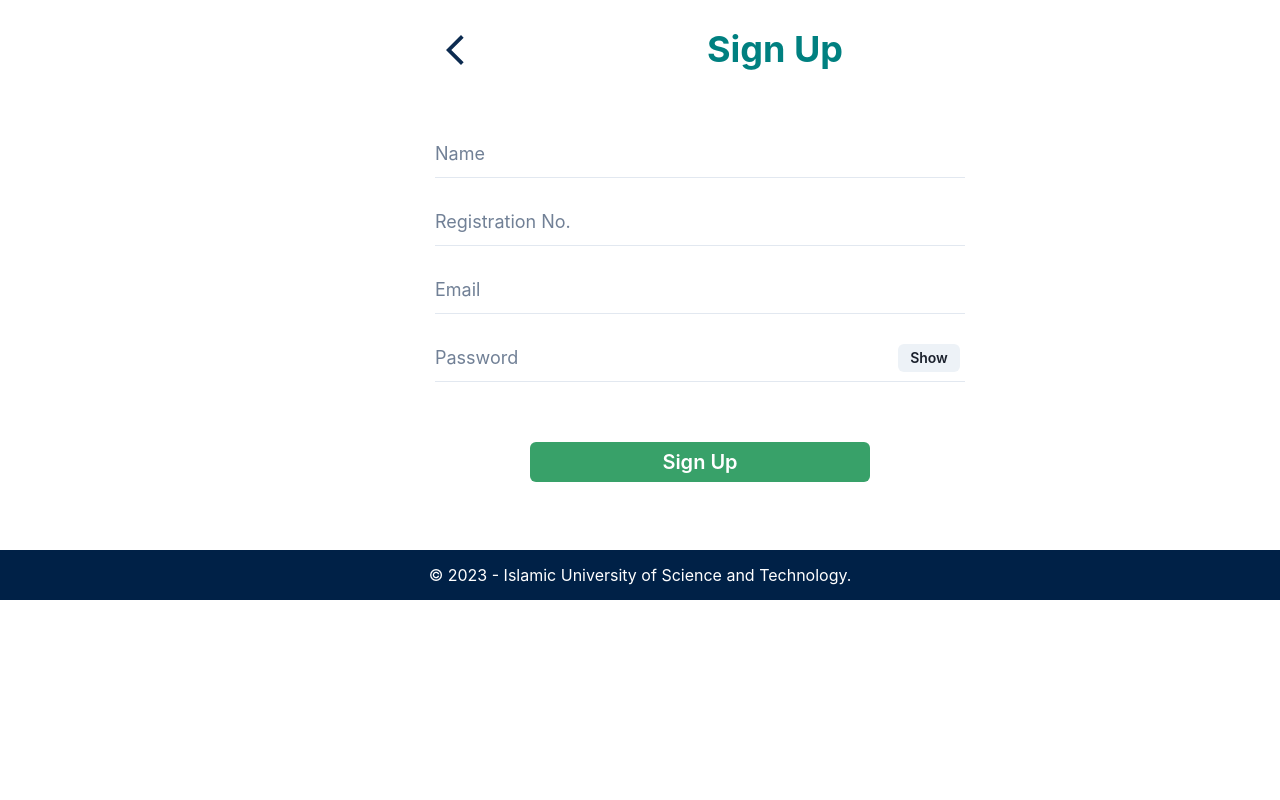
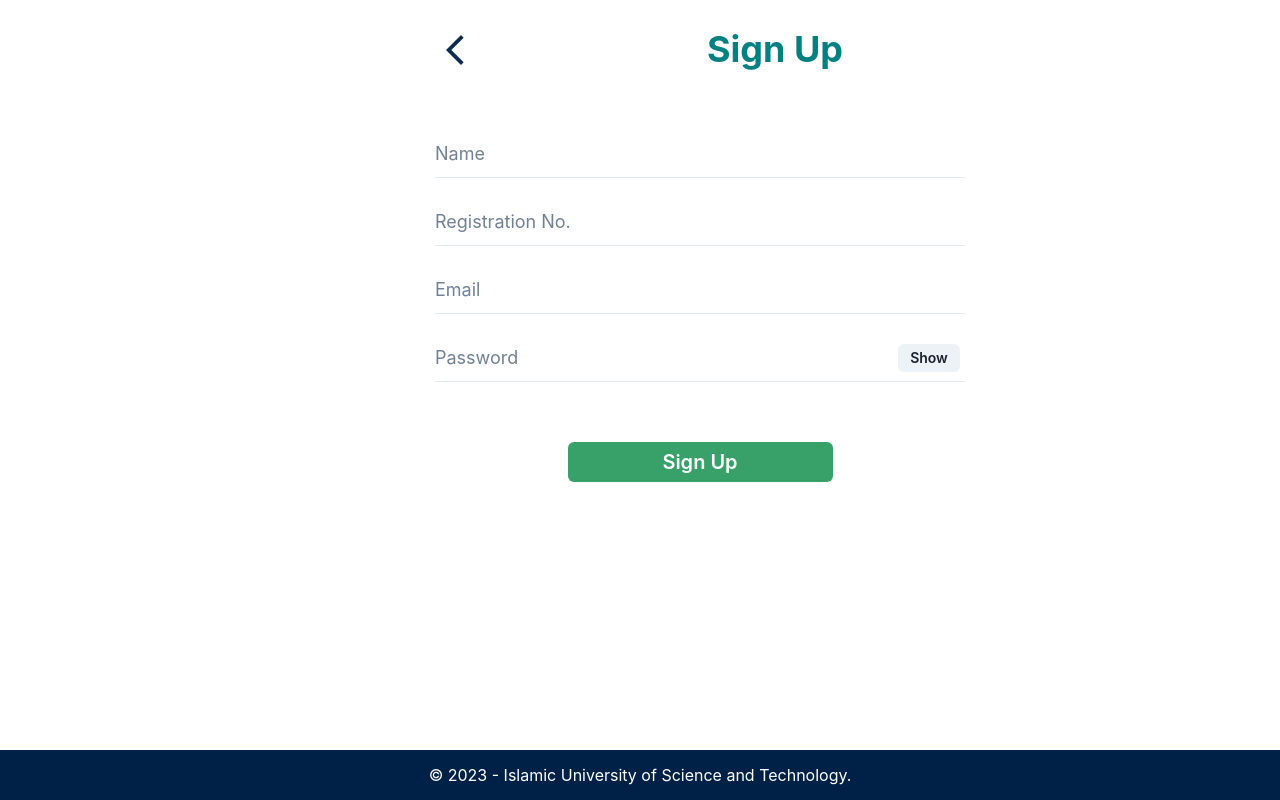
Before and after one commit to UmmarHamid/iust-scholars-portal, a Next.js app: page /signup in a window 1280 px wide. Built offline with nearby package versions, Linux system fonts and the light colour scheme.

Commit message:
refactor

```diff
--- a/pages/signup/index.tsx
+++ b/pages/signup/index.tsx
@@ -1,17 +1,10 @@
 import Head from 'next/head';
 import { Button } from '@chakra-ui/button';
-import {
-  Box,
-  InputGroup,
-  InputRightElement,
-  Link,
-  border,
-} from '@chakra-ui/react';
+import { Box, InputGroup, InputRightElement, Link } from '@chakra-ui/react';
 import { styled } from 'styled-components';
 import { Heading } from '@chakra-ui/react';
 import { Input } from '@chakra-ui/react';
 import { useState } from 'react';
-import { FormControl, FormLabel } from '@chakra-ui/react';
 import { MdArrowBackIosNew } from 'react-icons/md';
 
 const MainStyled = styled.main`
@@ -30,9 +23,8 @@ const InputContainerStyled = styled.div`
   padding: 20px;
 `;
 const StyledFooter = styled.footer`
-  left: 0;
   bottom: 0;
-  position: relative;
+  position: fixed;
   width: 100%;
   background-color: #002147;
   color: #fff;
@@ -110,9 +102,7 @@ export const Index = () => {
             colorScheme='green'
             variant='solid'
             mt={10}
-            padding={'3%'}
-            paddingLeft={'25%'}
-            paddingRight={'25%'}
+            width={'50%'}
             fontSize={'20px'}
           >
             Sign Up
```
